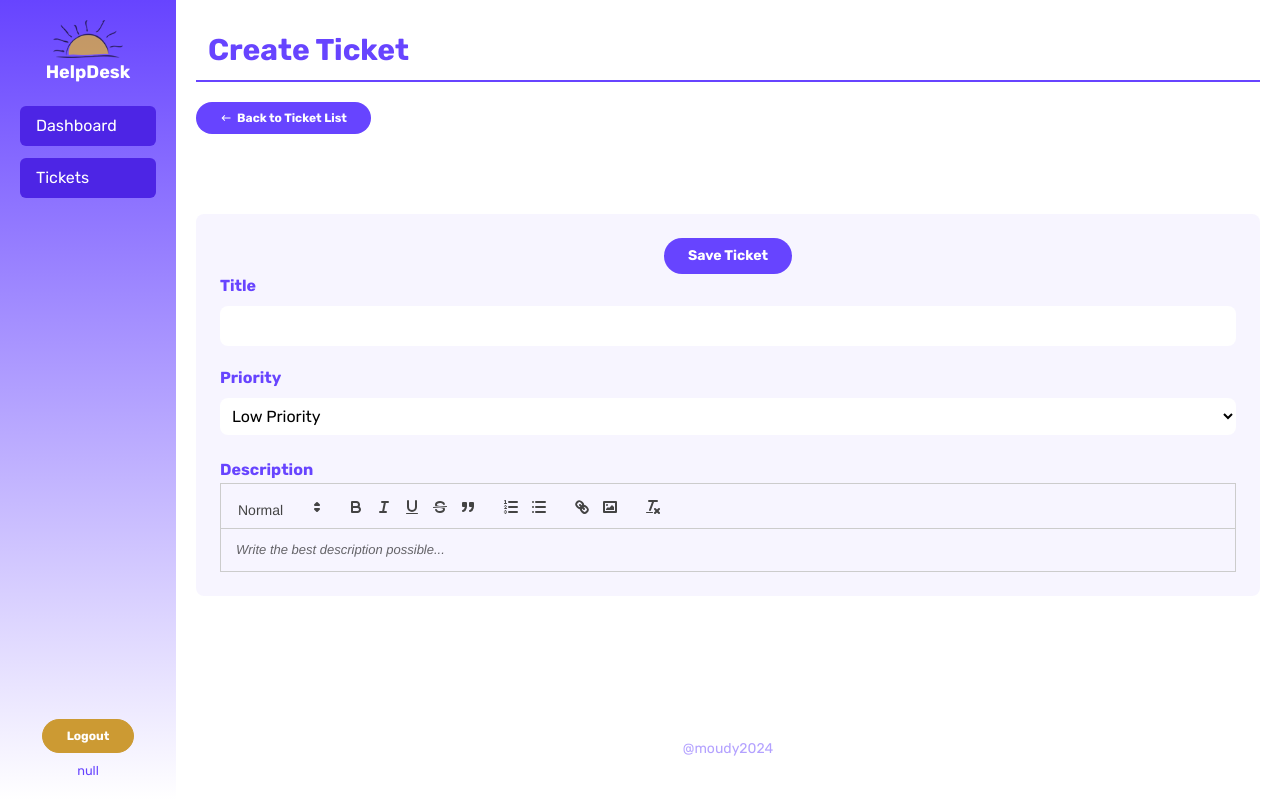
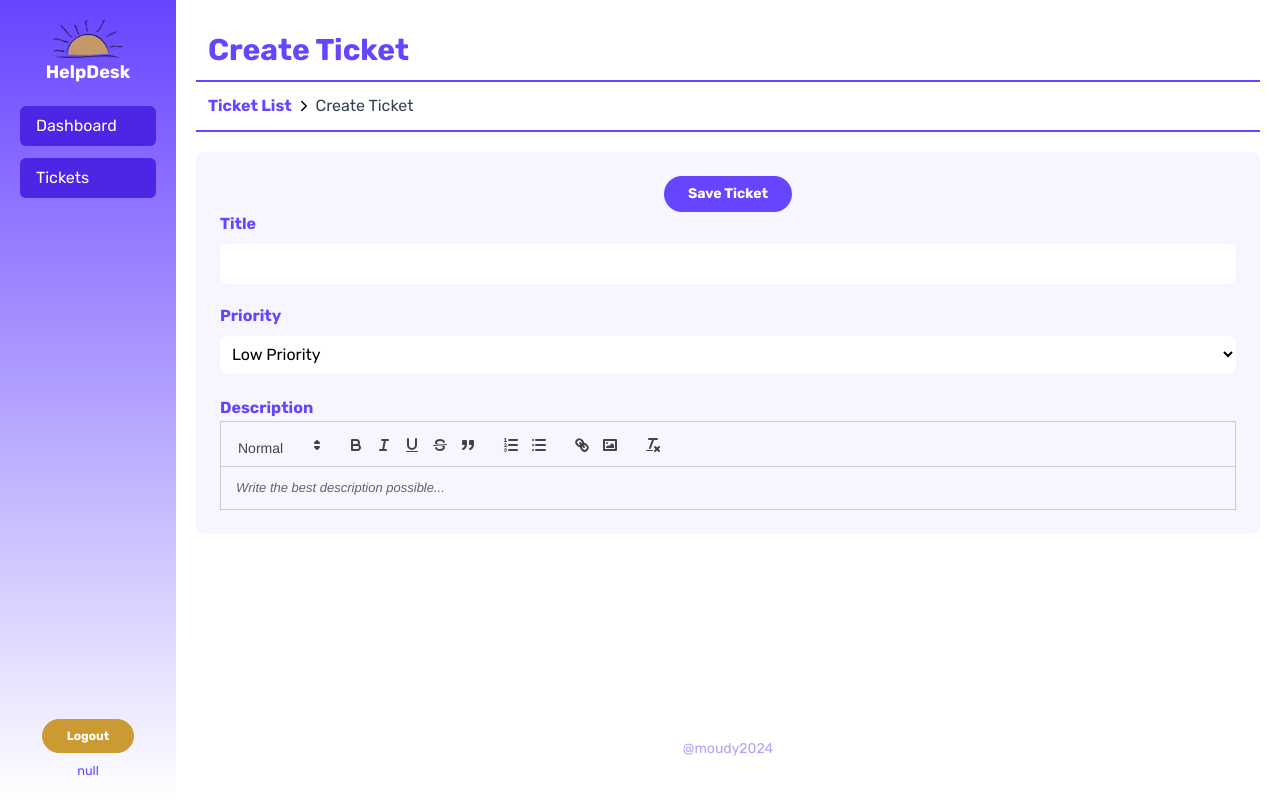
Before and after one commit to emoudy/helpdesk, a Next.js app: page /tickets/create in a window 1280 px wide. Built offline with nearby package versions, Linux system fonts and the light colour scheme; no server answers.

Commit message:
adding breadcrumbs

```diff
--- /dev/null
+++ b/app/(dashboard)/components/content/Breadcrumbs.tsx
@@ -0,0 +1,30 @@
+import Link from 'next/link';
+import { IoIosArrowForward } from "react-icons/io";
+
+interface Breadcrumb {
+  name: string;
+  href: string;
+}
+
+interface BreadcrumbsProps {
+  crumbs: Breadcrumb[];
+}
+
+export default function Breadcrumbs({ crumbs }: BreadcrumbsProps) {
+  return (crumbs?.length || 0) > 0 ? (
+    <div className="flex flex-row border-b-2 border-primary mb-5 p-3">
+      {crumbs.map((crumb, index) => (
+        <div key={crumb.name} className="flex flex-row justify-center items-center">
+          <Link href={crumb.href}>
+            {index < crumbs.length - 1 && <span className='text-primary font-bold'>{crumb.name}</span>}
+          </Link>
+          &nbsp;
+          {index < crumbs.length - 1 && (
+            <IoIosArrowForward />
+          )}
+          {index === crumbs.length - 1 && <span className='text-gray-700'>{crumb.name}</span>}
+        </div>
+      ))}
+    </div>
+  ) : <div />;
+}
--- a/app/(dashboard)/components/content/ContentHeader.tsx
+++ b/app/(dashboard)/components/content/ContentHeader.tsx
@@ -1,23 +1,21 @@
-import Link from 'next/link';
-import { MdOutlineKeyboardBackspace } from 'react-icons/md';
 import DashboardHeader from './DashboardHeader';
+import Breadcrumbs from './Breadcrumbs';
+
+interface Breadcrumb {
+  name: string;
+  href: string;
+}
 
 interface ContentHeaderProps {
-  headerTitle: string,
-  href: string,
-  nextPage: string,
+  crumbs: Breadcrumb[],
 }
 
-export default function ContentHeader({ headerTitle, href, nextPage}: ContentHeaderProps) {
+export default function ContentHeader({ crumbs }: ContentHeaderProps) {
+  const lastCrumb = crumbs[crumbs.length-1];
   return (
     <>
-      <DashboardHeader headerTitle={headerTitle} />
-      <Link href={href} className='hidden md:block'>
-        <button className="small-btn btn-primary md:mb-20 flex items-center">
-          <MdOutlineKeyboardBackspace />
-          &nbsp; Back to {nextPage}
-        </button>
-      </Link>
+      <DashboardHeader headerTitle={lastCrumb.name} />
+      <Breadcrumbs crumbs={crumbs} />
     </>
   )
 }
--- a/app/(dashboard)/components/content/DashboardHeader.tsx
+++ b/app/(dashboard)/components/content/DashboardHeader.tsx
@@ -6,6 +6,6 @@ interface DashboardHeaderProps {
 
 export default function DashboardHeader({ headerTitle }:DashboardHeaderProps) {
   return (
-    <h1 className="mb-5 p-3 border-b-2 border-primary">{headerTitle}</h1>
+    <h1 className="p-3 border-b-2 border-primary">{headerTitle}</h1>
   )
 }
--- a/app/(dashboard)/tickets/[id]/edit/page.tsx
+++ b/app/(dashboard)/tickets/[id]/edit/page.tsx
@@ -30,11 +30,12 @@ interface EditTicketProps {
 
 export default async function EditTicket({ params }: EditTicketProps) {
   const ticket = await getTicket(params.id);
+  const crumbs = [{name:"Ticket List", href:"/tickets"}, {name:"Ticket Details", href:`/tickets/${params.id}`}, {name:"Edit Ticket", href:""}];
   const supabase = createClient();
   const { data } = await supabase.auth.getSession();
   return (
     <main>
-      <ContentHeader headerTitle="Edit Ticket" href={`/tickets/${ticket.id}`} nextPage="Ticket Details" />
+      <ContentHeader crumbs={crumbs} />
       <Suspense fallback={<Loading />}>
         {data.session.user.email === ticket.user_email ? (
           <EditForm ticket={ticket} />
--- a/app/(dashboard)/tickets/[id]/page.tsx
+++ b/app/(dashboard)/tickets/[id]/page.tsx
@@ -30,7 +30,7 @@ interface TicketDetailsProps {
 
 const TicketDetails = async ({ params }: TicketDetailsProps) => {
   const ticket = await getTicket(params.id);
-
+  const crumbs = [{name:"Ticket List", href:"/tickets"}, {name:"Ticket Details", href:""}];
   const supabase = createClient();
   const { data } = await supabase.auth.getSession();
 
@@ -41,7 +41,7 @@ const TicketDetails = async ({ params }: TicketDetailsProps) => {
   return (
     <>
       <header>
-        <ContentHeader headerTitle="Ticket Details" href="/tickets" nextPage="Ticket List" />
+        <ContentHeader crumbs={crumbs} />
       </header>
       <article>
         <Suspense fallback={<Loading />}>
--- a/app/(dashboard)/tickets/create/page.tsx
+++ b/app/(dashboard)/tickets/create/page.tsx
@@ -5,9 +5,10 @@ import ContentHeader from '@components/content/ContentHeader';
 import Loading from '../../loading';
 
 export default function CreateTicket() {
+  const crumbs = [{name:"Ticket List", href:"/tickets"}, {name:"Create Ticket", href:""}];
   return (
     <main>
-      <ContentHeader headerTitle="Create Ticket" href="/tickets" nextPage="Ticket List" />
+      <ContentHeader crumbs={crumbs} />
       <Suspense fallback={<Loading />}>
         <CreateForm />
       </Suspense>
--- a/app/(dashboard)/tickets/page.tsx
+++ b/app/(dashboard)/tickets/page.tsx
@@ -14,16 +14,16 @@ export const metadata = {
  */
 export default function Tickets() {
   return (
-    <>
+    <article className='flex flex-col'>
       <DashboardHeader headerTitle={"Ticket List"} />
-      <Link href="/tickets/create">
-        <button className="medium-btn btn-primary my-5 md:my-0">
+      <Link href="/tickets/create" className='my-3'>
+        <button className="medium-btn btn-primary float-end">
           Create Ticket
         </button>
       </Link>
       <Suspense fallback={<Loading />}>
         <TicketList />
       </Suspense>
-    </>
+    </article>
   );
 }
```
